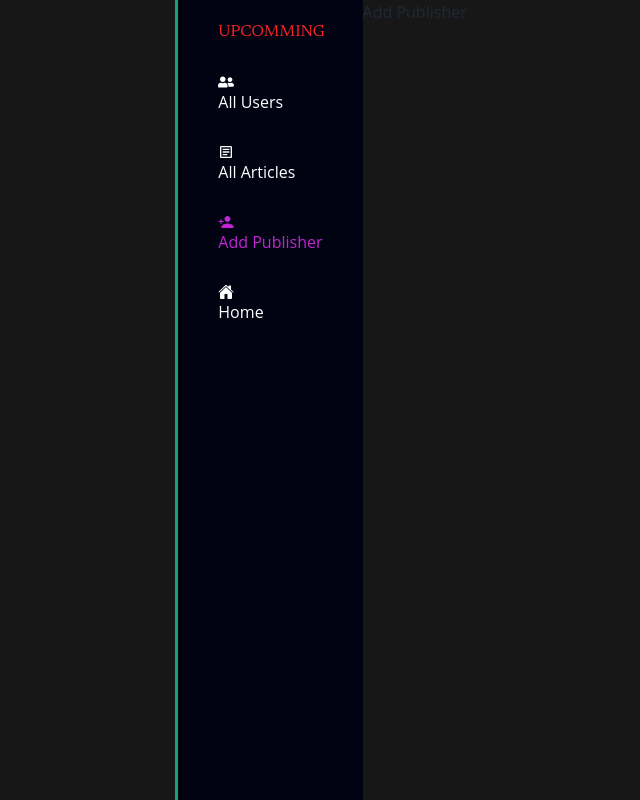
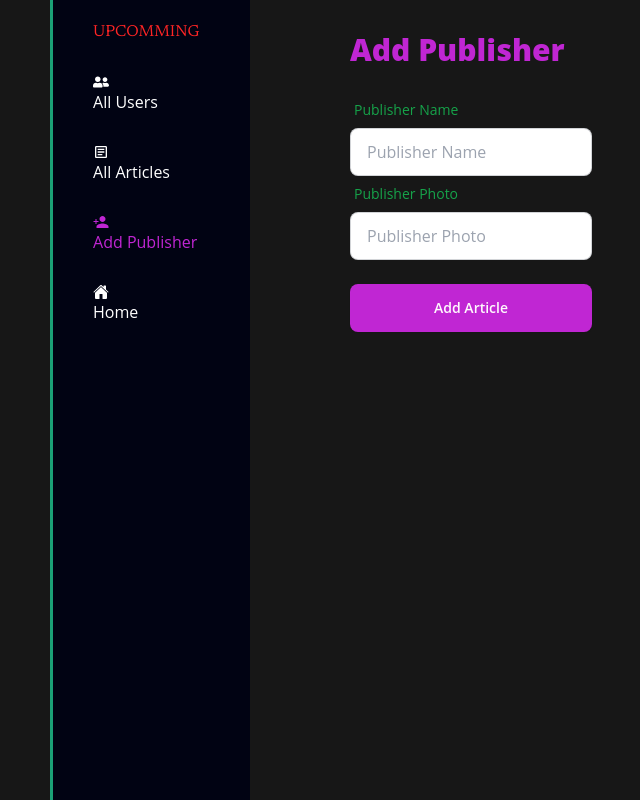
Before and after one commit to nirobutso140/Newsportal-web-app, a React (Vite) app: page /dashboard/dashboard/addpublisher in a window 1280 px wide. Shown: the whole page, without its empty margins (319-959 px from the left). Built offline with nearby package versions, Linux system fonts and the light colour scheme; no server answers.

Commit message:
upload photo, and name in database

```diff
--- a/src/Layout/Dashboard.css
+++ b/src/Layout/Dashboard.css
@@ -8,7 +8,10 @@
     color: white;
     border-left: 3px solid #1ba177;
     height: 100vh;
+    margin-right: 100px;
+    width: 200px;
 }
+
 .sideBar li{
     margin: 30px 0;
 }
--- a/src/Layout/Dashboard.jsx
+++ b/src/Layout/Dashboard.jsx
@@ -7,11 +7,15 @@ import { IoHome } from "react-icons/io5";
 import './Dashboard.css'
 
 const Dashboard = () => {
+    const isAdmin = true
     return (
         <>
             <div className="dashboard">
                 <div className="sideBar">
                     <p className='nav_logo'>UPCOMMING</p>
+
+                    {
+                        isAdmin ? <>
 
                             <li><NavLink to='allusers'
                                 className={({ isActive, isPending }) =>
@@ -30,6 +34,28 @@ const Dashboard = () => {
                                     isPending ? "pending" : isActive ? "text-fuchsia-600" : ""
                                 }
                             ><IoMdPersonAdd /> Add Publisher</NavLink></li>
+                        </>
+                            :
+                            <>
+                                <li><NavLink to='allusers'
+                                    className={({ isActive, isPending }) =>
+                                        isPending ? "pending" : isActive ? "text-fuchsia-600" : ""
+                                    }
+                                ><span><FaUserFriends /></span> <span>All Users</span></NavLink></li>
+
+
+                                <li><NavLink to='dashboard/allarticls'
+                                    className={({ isActive, isPending }) =>
+                                        isPending ? "pending" : isActive ? "text-fuchsia-600" : ""
+                                    }
+                                ><MdOutlineArticle /> All Articles</NavLink></li>
+                                <li><NavLink to='dashboard/addpublisher'
+                                    className={({ isActive, isPending }) =>
+                                        isPending ? "pending" : isActive ? "text-fuchsia-600" : ""
+                                    }
+                                ><IoMdPersonAdd /> Add Publisher</NavLink></li>
+                            </>
+                    }
 
                     <li><NavLink to='/'
                         className={({ isActive, isPending }) =>
@@ -37,8 +63,10 @@ const Dashboard = () => {
                         }
                     ><IoHome /> Home</NavLink></li>
                 </div>
+                <div className="content_container">
                     <div className="content">
-                    <Outlet/>
+                        <Outlet />
+                    </div>
                 </div>
             </div>
         </>
--- a/src/pages/AdminPages/AddPublisher/AddPublisher.jsx
+++ b/src/pages/AdminPages/AddPublisher/AddPublisher.jsx
@@ -1,10 +1,32 @@
 import React from 'react';
+import Title from '../../../components/Container/Title';
 
 const AddPublisher = () => {
     return (
-        <div>
-            <p>Add Publisher</p>
-        </div>
+        <>
+            <div className="publisherForm mt-8">
+                <Title>Add Publisher</Title><br />
+                <form>
+                    <div className="form-control w-full">
+                        <label className="label">
+                            <span className="label-text text-green-600">Publisher Name</span>
+                        </label>
+                        <label className="input-group">
+                            <input type="text" name="service" placeholder="Publisher Name" className="input input-bordered w-full" />
+                        </label>
+                    </div>
+                    <div className="form-control w-full">
+                        <label className="label">
+                            <span className="label-text text-green-600">Publisher Photo</span>
+                        </label>
+                        <label className="input-group">
+                            <input type="text" name="service" placeholder="Publisher Photo" className="input input-bordered w-full" />
+                        </label>
+                    </div> <br />
+                    <input type="submit" value="Add Article" className="btn btn-block btn-secondary bg-fuchsia-600 w-full border border-0" />
+                </form>
+            </div>
+        </>
     );
 };
 
--- a/src/pages/Register/Register.jsx
+++ b/src/pages/Register/Register.jsx
@@ -20,8 +20,10 @@ const Register = () => {
     const handleSignUp = e => {
         e.preventDefault();
         const form = e.target;
+        const name = form.name.value
         const email = form.email.value;
         const password = form.password.value;
+        const photo = form.photo.value
         setRegisterError('')
         setSuccess('')
         const uppercaseRegex = /[A-Z]/;
@@ -33,7 +35,7 @@ const Register = () => {
         createUser(email, password)
             .then(result => {
                 const userInfo = {
-                    email
+                    email, name, photo
                 }
                 axiosPublic.post('/users', userInfo)
                     .then(res => {
@@ -78,6 +80,12 @@ const Register = () => {
                                 </div>
                                 <div className="form-control">
                                     <label className="label">
+                                        <span className="label-text">Photo URL</span>
+                                    </label>
+                                    <input type="text" name="photo" placeholder="Photo URL" className="input input-bordered" required />
+                                </div>
+                                <div className="form-control">
+                                    <label className="label">
                                         <span className="label-text">Password</span>
                                     </label>
                                     <input type="password" name="password" placeholder="Password" className="input input-bordered" required />
```
Lines whose indentation alone changed are shown as unchanged.
